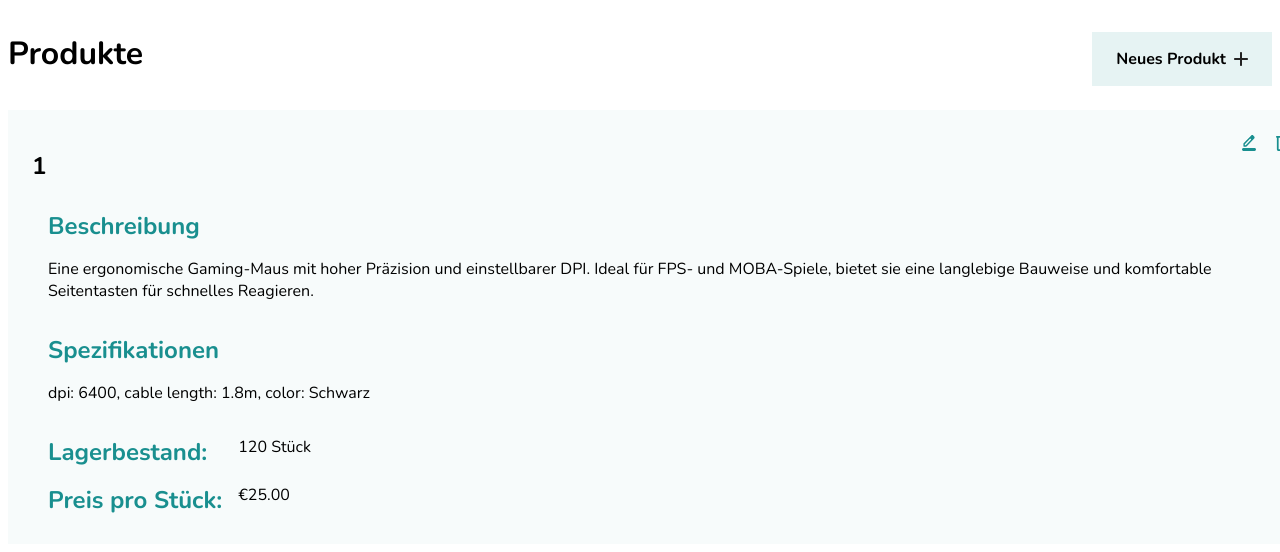
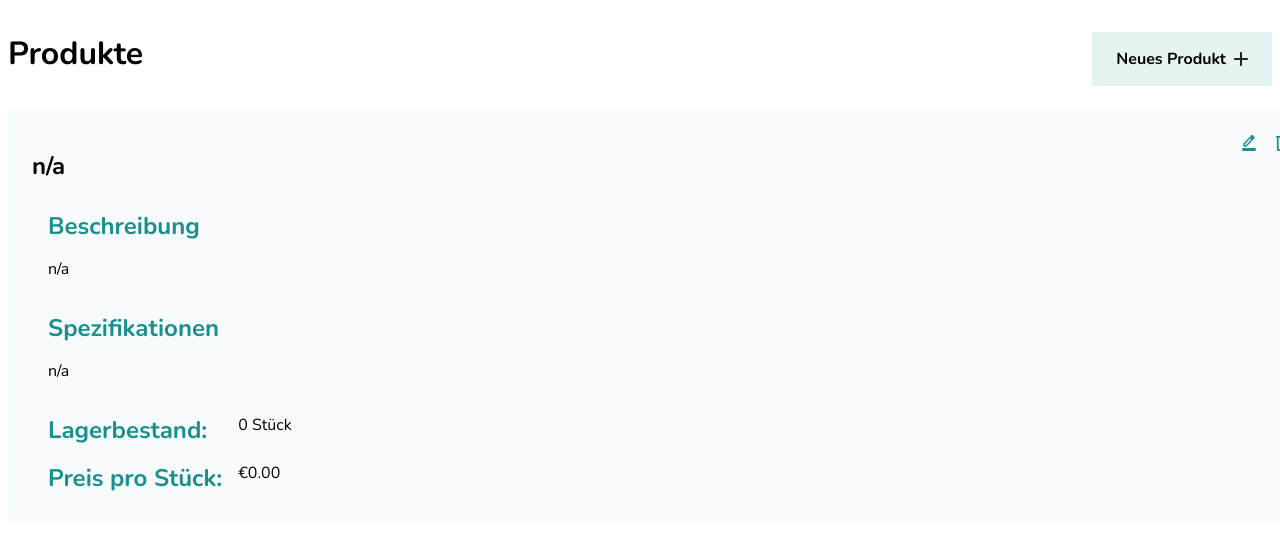
Before and after one commit to JonasMahlburg/Shopular, an Angular app: page /detail/1 in a window 1280 px wide. Shown: the top 552 px of the page. Built offline with nearby package versions, Linux system fonts and the light colour scheme.

Commit message:
feat: implement Service - implementing products_service - adding Product_Interface - ProductList and ProductDetail will be renderd by Service -refactoring ErrorPage

```diff
--- a/src/app/app.routes.ts
+++ b/src/app/app.routes.ts
@@ -1,7 +1,7 @@
 import { Routes } from '@angular/router';
 import { ProductList } from './shared/components/product-list/product-list';
 import { ProductDetail } from './shared/components/product-detail/product-detail';
-import { ErrorPage } from './error-page/error-page';
+import { ErrorPage } from './shared/components/error-page/error-page';
 
 
 export const routes: Routes = [
--- a/src/app/shared/components/product-detail/product-detail.ts
+++ b/src/app/shared/components/product-detail/product-detail.ts
@@ -1,6 +1,7 @@
 import { CurrencyPipe } from '@angular/common';
 import { Component, inject } from '@angular/core';
 import { ActivatedRoute } from '@angular/router';
+import { Products } from '../../services/products';
 
 @Component({
   imports: [CurrencyPipe],
@@ -11,23 +12,24 @@ import { ActivatedRoute } from '@angular/router';
 export class ProductDetail {
 
   private route = inject(ActivatedRoute)
+  productService = inject(Products)
 
-  ngOnInit() {
+  //defaults
+  detail = {
+        name: 'n/a',
+        description: 'n/a',
+        specs: 'n/a',
+        stock: 0,
+        price: 0,
+  };
+
+    ngOnInit() {
     let currentName = this.route.snapshot.paramMap.get('productName')
     if (currentName) {
-       this.detail.name = currentName
+       this.productService.setProductDetailByName(currentName)
     }
+    this.detail = this.productService.productdetail
   }
-
-  //details for an example Product
-  detail = {
-    name: 'Gaming Maus',
-    description:
-      'Eine ergonomische Gaming-Maus mit hoher Präzision und einstellbarer DPI. Ideal für FPS- und MOBA-Spiele, bietet sie eine langlebige Bauweise und komfortable Seitentasten für schnelles Reagieren.',
-    specs: 'dpi: 6400, cable length: 1.8m, color: Schwarz',
-    stock: 120,
-    price: 25.00,
-  };
 
   deleteDetail() {
     //will delete the product
--- a/src/app/shared/components/product-list/product-list.ts
+++ b/src/app/shared/components/product-list/product-list.ts
@@ -1,5 +1,6 @@
-import { Component } from '@angular/core';
+import { Component, inject } from '@angular/core';
 import { RouterLink } from '@angular/router';
+import { Products } from '../../services/products';
 
 @Component({
   imports: [RouterLink],
@@ -8,48 +9,7 @@ import { RouterLink } from '@angular/router';
   templateUrl: './product-list.html',
 })
 export class ProductList {
-  list = [
-{
-"name": "Gaming Maus",
-"description": "Eine ergonomische Gaming-Maus mit hoher Präzision und einstellbarer DPI. Ideal für FPS- und MOBA-Spiele, bietet sie eine langlebige Bauweise und komfortable Seitentasten für schnelles Reagieren.",
-"specs": "dpi: 6400, cable length: 1.8m, color: Schwarz",
-"stock": 120,
-"price": 24.99
-},
-{
-"name": "USB-C Kabel",
-"description": "Robustes Ladekabel für Smartphones, Tablets und Laptops. Unterstützt schnelles Laden und Datenübertragung. Perfekt für den täglichen Einsatz zu Hause, im Büro oder unterwegs.",
-"specs": "length: 1m, color: Weiß, type: USB-C zu USB-A",
-"stock": 300,
-"price": 48.99
-},
-{
-"name": "Mechanische Tastatur",
-"description": "Hochwertige mechanische Tastatur mit RGB-Hintergrundbeleuchtung. Die schnellen Switches sorgen für präzise Eingaben und langen Schreibkomfort. Ideal für Gamer und Vielschreiber.",
-"specs": "switches: Red, connection: USB, color: Schwarz",
-"stock": 85,
-"price": 79.90
-},
-{
-"name": "HDMI Kabel",
-"description": "Ein zuverlässiges HDMI 2.1 Kabel, das gestochen scharfe Bilder in 4K und 8K Qualität liefert. Geeignet für Fernseher, Monitore, Konsolen und Projektoren. Unterstützt HDR und hohe Bildwiederholraten.",
-"specs": "length: 2m, version: 2.1, color: Schwarz",
-"stock": 250,
-"price": 12.99
-},
-{
-"name": "Externe SSD",
-"description": "Leistungsstarke und kompakte externe SSD für schnelle Datenübertragung. Perfekt für große Dateien, Gaming-Bibliotheken oder als Backup-Lösung. Stoßfestes Gehäuse für den mobilen Einsatz.",
-"specs": "capacity: 1TB, interface: USB 3.2, color: Silber",
-"stock": 60,
-"price": 109.99
-},
-{
-"name": "Bluetooth Kopfhörer",
-"description": "Kabellose Over-Ear Kopfhörer mit klaren Höhen und kräftigem Bass. Dank 20 Stunden Akkulaufzeit und komfortabler Ohrpolster ideal für lange Musik- oder Gaming-Sessions.",
-"specs": "battery life: 20h, color: Schwarz, connection: Bluetooth 5.0",
-"stock": 150,
-"price": 59.95
+productService = inject(Products)
+
+  list = this.productService.productlist
 }
-]
-}
--- /dev/null
+++ b/src/app/shared/interfaces/product.ts
@@ -0,0 +1,7 @@
+export interface Product {
+  name: string;
+  description: string;
+  specs: string;
+  stock: number;
+  price: number;
+}
--- /dev/null
+++ b/src/app/shared/services/products.ts
@@ -0,0 +1,73 @@
+import { Service } from '@angular/core';
+import { Product } from '../interfaces/product';
+
+@Service()
+export class Products {
+  productlist: Product[] = [];
+
+  productdetail: Product = {
+        name: 'n/a',
+        description: 'n/a',
+        specs: 'n/a',
+        stock: 0,
+        price: 0,
+    };
+
+    setProductDetailByName(name:String) {
+        let tmpProduct = this.productlist.find(product => product.name == name)
+        if(tmpProduct) this.productdetail = tmpProduct
+    }
+
+  constructor() {
+    this.productlist = [
+      {
+        name: 'Gaming Maus',
+        description:
+          'Eine ergonomische Gaming-Maus mit hoher Präzision und einstellbarer DPI. Ideal für FPS- und MOBA-Spiele, bietet sie eine langlebige Bauweise und komfortable Seitentasten für schnelles Reagieren.',
+        specs: 'dpi: 6400, cable length: 1.8m, color: Schwarz',
+        stock: 120,
+        price: 24.99,
+      },
+      {
+        name: 'USB-C Kabel',
+        description:
+          'Robustes Ladekabel für Smartphones, Tablets und Laptops. Unterstützt schnelles Laden und Datenübertragung. Perfekt für den täglichen Einsatz zu Hause, im Büro oder unterwegs.',
+        specs: 'length: 1m, color: Weiß, type: USB-C zu USB-A',
+        stock: 300,
+        price: 48.99,
+      },
+      {
+        name: 'Mechanische Tastatur',
+        description:
+          'Hochwertige mechanische Tastatur mit RGB-Hintergrundbeleuchtung. Die schnellen Switches sorgen für präzise Eingaben und langen Schreibkomfort. Ideal für Gamer und Vielschreiber.',
+        specs: 'switches: Red, connection: USB, color: Schwarz',
+        stock: 85,
+        price: 79.9,
+      },
+      {
+        name: 'HDMI Kabel',
+        description:
+          'Ein zuverlässiges HDMI 2.1 Kabel, das gestochen scharfe Bilder in 4K und 8K Qualität liefert. Geeignet für Fernseher, Monitore, Konsolen und Projektoren. Unterstützt HDR und hohe Bildwiederholraten.',
+        specs: 'length: 2m, version: 2.1, color: Schwarz',
+        stock: 250,
+        price: 12.99,
+      },
+      {
+        name: 'Externe SSD',
+        description:
+          'Leistungsstarke und kompakte externe SSD für schnelle Datenübertragung. Perfekt für große Dateien, Gaming-Bibliotheken oder als Backup-Lösung. Stoßfestes Gehäuse für den mobilen Einsatz.',
+        specs: 'capacity: 1TB, interface: USB 3.2, color: Silber',
+        stock: 60,
+        price: 109.99,
+      },
+      {
+        name: 'Bluetooth Kopfhörer',
+        description:
+          'Kabellose Over-Ear Kopfhörer mit klaren Höhen und kräftigem Bass. Dank 20 Stunden Akkulaufzeit und komfortabler Ohrpolster ideal für lange Musik- oder Gaming-Sessions.',
+        specs: 'battery life: 20h, color: Schwarz, connection: Bluetooth 5.0',
+        stock: 150,
+        price: 59.95,
+      },
+    ];
+  }
+}
```
Also changed, not shown: src/app/shared/components/error-page/error-page.html (renamed from src/app/error-page/error-page.html), src/app/shared/components/error-page/error-page.scss (renamed from src/app/error-page/error-page.scss), src/app/shared/components/error-page/error-page.ts (renamed from src/app/error-page/error-page.ts), 2 other files (tests, documents, lock files or other folders).
